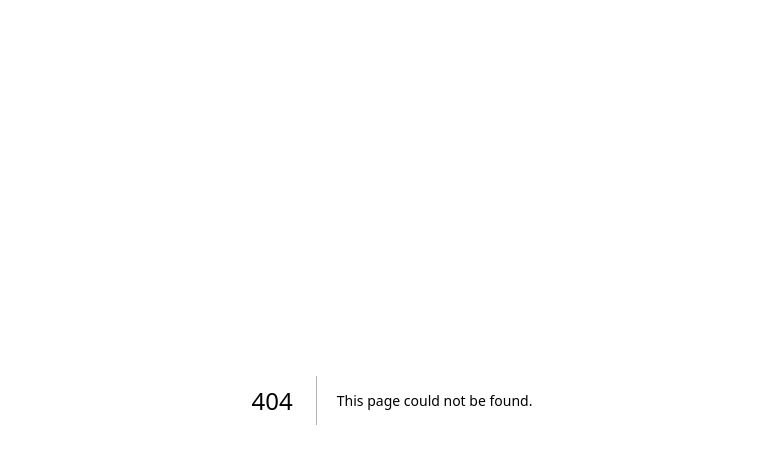
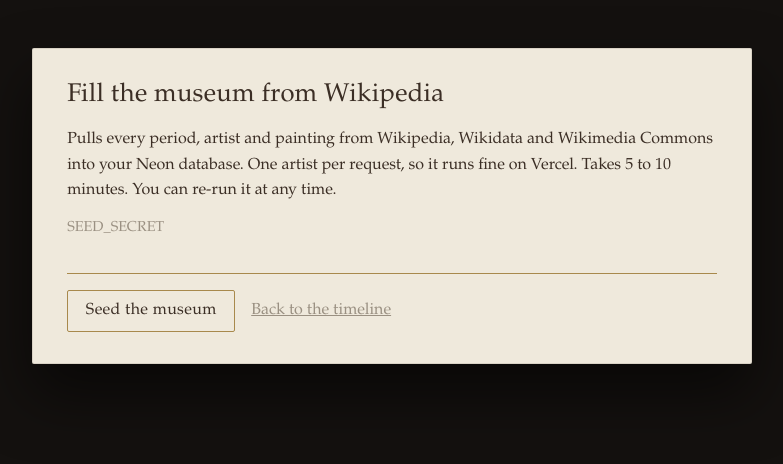
Before and after one commit to hasanb10-arch/art-history-museum, a Next.js app: page /seed in a window 1280 px wide. Before the commit this address had no page. Shown: the top 464 px of the page, without its empty margins (248-1031 px from the left). Built offline with nearby package versions, Linux system fonts and the light colour scheme.

Commit message:
Add files via upload

```diff
--- /dev/null
+++ b/app/seed/page.tsx
@@ -0,0 +1,66 @@
+'use client';
+import { useState } from 'react';
+import Link from 'next/link';
+
+type Unit = { period: string; title: string };
+type Line = { title: string; status: string; note?: string; paintings?: number };
+
+export default function SeedPage() {
+  const [secret, setSecret] = useState('');
+  const [running, setRunning] = useState(false);
+  const [lines, setLines] = useState<Line[]>([]);
+  const [msg, setMsg] = useState<string | null>(null);
+
+  async function run() {
+    setRunning(true); setLines([]); setMsg(null);
+    const h = { 'content-type': 'application/json', 'x-seed-secret': secret };
+    const plan = await fetch('/api/seed', { headers: h });
+    if (!plan.ok) { setMsg(plan.status === 401 ? 'Wrong secret.' : 'Seeder unavailable.'); setRunning(false); return; }
+    const { artists, database } = await plan.json() as { artists: Unit[]; database: boolean };
+    if (!database) { setMsg('DATABASE_URL is not set on the server.'); setRunning(false); return; }
+    setMsg('Seeding periods from Wikipedia');
+    const p = await fetch('/api/seed', { method: 'POST', headers: h, body: JSON.stringify({ step: 'periods' }) });
+    if (!p.ok) { setMsg('Could not seed periods: ' + ((await p.json()).error || p.status)); setRunning(false); return; }
+    for (const u of artists) {
+      setMsg(`Fetching ${u.title}`);
+      const r = await fetch('/api/seed', { method: 'POST', headers: h, body: JSON.stringify({ artist: u.title, period: u.period }) });
+      const j = await r.json().catch(() => ({ status: 'error', note: String(r.status) }));
+      setLines(l => [...l, { title: u.title, status: j.status || 'error', note: j.note, paintings: j.paintings }]);
+    }
+    setMsg('Done. Open the timeline.');
+    setRunning(false);
+  }
+
+  return (
+    <main style={{ minHeight: '100vh', display: 'grid', placeItems: 'start center', padding: '3rem 1rem' }}>
+      <div className="placard" style={{ width: 'min(720px, 100%)', padding: '2rem 2.2rem' }}>
+        <h2 style={{ fontSize: '1.6rem' }}>Fill the museum from Wikipedia</h2>
+        <p>Pulls every period, artist and painting from Wikipedia, Wikidata and Wikimedia Commons into your Neon database. One artist per request, so it runs fine on Vercel. Takes 5 to 10 minutes. You can re-run it at any time.</p>
+        <label style={{ display: 'block', marginBottom: '1rem' }}>
+          <span style={{ display: 'block', fontSize: '.9rem', color: 'var(--fog)' }}>SEED_SECRET</span>
+          <input type="password" value={secret} onChange={e => setSecret(e.target.value)} disabled={running}
+            style={{ width: '100%', border: 0, borderBottom: '1px solid var(--brass)', background: 'transparent', padding: '.5rem 0', fontFamily: 'var(--serif)', fontSize: '1.05rem', color: 'var(--umber)' }} />
+        </label>
+        <div style={{ display: 'flex', gap: '1rem', alignItems: 'center' }}>
+          <button className="btn" onClick={run} disabled={running || !secret}>{running ? 'Seeding' : 'Seed the museum'}</button>
+          <Link href="/" style={{ color: 'var(--fog)' }}>Back to the timeline</Link>
+        </div>
+        {msg && <p style={{ color: 'var(--brass)' }}>{msg}</p>}
+        {lines.length > 0 && (
+          <table style={{ width: '100%', borderCollapse: 'collapse', fontSize: '.95rem', marginTop: '1rem' }}>
+            <tbody>
+              {lines.map((l, i) => (
+                <tr key={i} style={{ borderTop: '1px solid rgba(59,46,37,.12)' }}>
+                  <td style={{ padding: '.35rem 0' }}>{l.title}</td>
+                  <td style={{ padding: '.35rem 0', color: l.status === 'ok' ? 'var(--umber)' : 'var(--oxblood)' }}>{l.status}</td>
+                  <td style={{ padding: '.35rem 0', textAlign: 'right' }}>{l.paintings ?? ''}</td>
+                  <td style={{ padding: '.35rem 0 .35rem 1rem', color: 'var(--fog)' }}>{l.note || ''}</td>
+                </tr>
+              ))}
+            </tbody>
+          </table>
+        )}
+      </div>
+    </main>
+  );
+}
```
